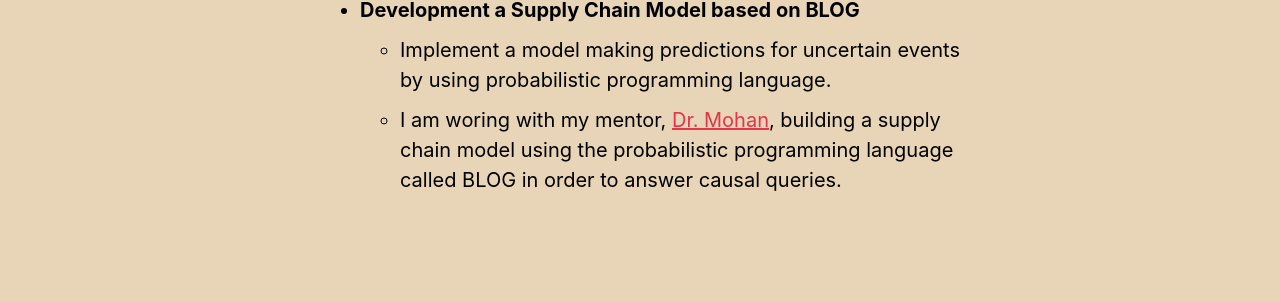
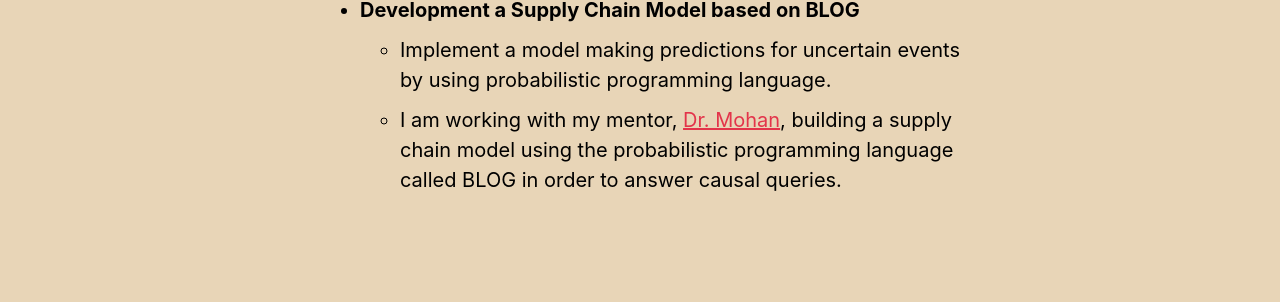
Before and after one commit to Jaron-U/jaron-u.github.io, a Jekyll site: the page built from _pages/home.md, in a window 1280 px wide and 1129 px high. Shown: the part 682-984 px from the top of the window. Built offline with Jekyll 4.4.1, drawn with Linux system fonts in a browser that asks for light colours; cached includes are drawn as plain includes.

Commit message:
grammar in homepage

```diff
--- a/_pages/home.md
+++ b/_pages/home.md
@@ -19,4 +19,4 @@ I am currently working as a teaching assistant for the CS290 Web Development cou
 
 - **Development a Supply Chain Model based on BLOG**
   - Implement a model making predictions for uncertain events by using probabilistic programming language.
-  - I am woring with my mentor, [Dr. Mohan](http://www.karthikamohan.com/), building a supply chain model using the probabilistic programming language called BLOG in order to answer causal queries.
+  - I am working with my mentor, [Dr. Mohan](http://www.karthikamohan.com/), building a supply chain model using the probabilistic programming language called BLOG in order to answer causal queries.
```
